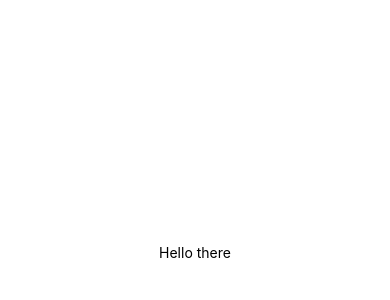
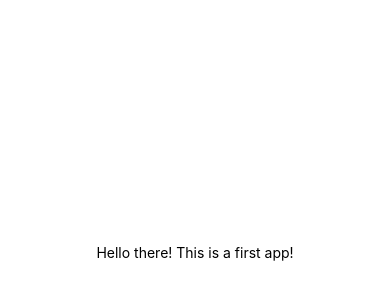
Before and after one commit to EvanXie333/FirstApp, a React Native app: screen / in a window 390 px wide. Shown: the part 170-470 px from the top of the page. Built offline with nearby package versions, Linux system fonts and the light colour scheme.

Commit message:
Changed app.js and add a readme

```diff
--- a/App.js
+++ b/App.js
@@ -5,7 +5,7 @@ import { StyleSheet, Text, View } from 'react-native';
 export default function App() {
   return (
     <View style={styles.container}>
-      <Text>Hello there</Text>
+      <Text>Hello there! This is a first app!</Text>
       <StatusBar style="auto" />
     </View>
   );
```
Also changed, not shown: 1 other file (tests, documents, lock files or other folders).
